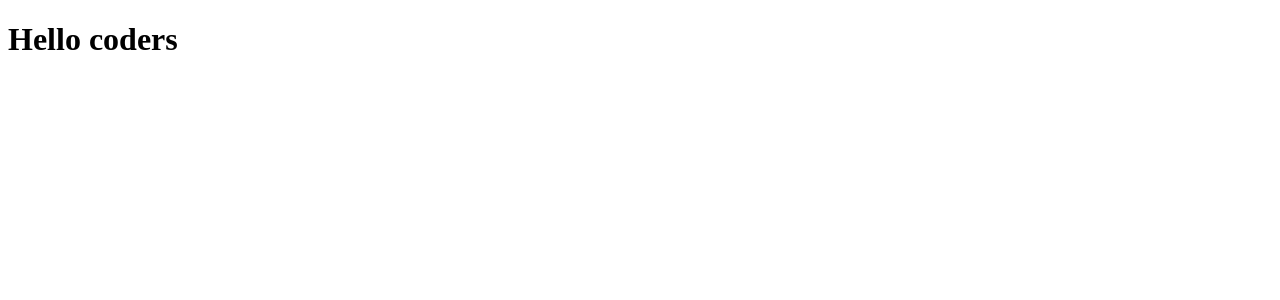
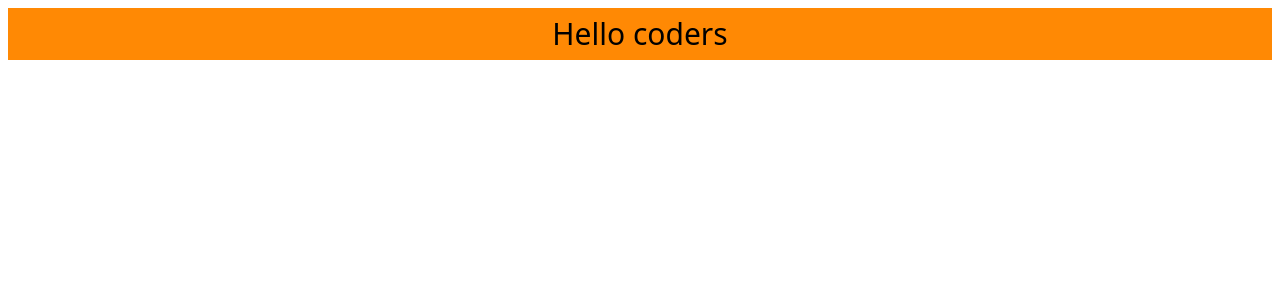
Before and after one commit to ig-ayush/password-generator, a React (Vite) app: page / in a window 1280 px wide. Shown: the top 300 px of the page. Built offline with nearby package versions, Linux system fonts and the light colour scheme.

Commit message:
tailwindCSS added

```diff
--- a/package.json
+++ b/package.json
@@ -15,13 +15,17 @@
   },
   "devDependencies": {
     "@eslint/js": "^9.25.0",
+    "@tailwindcss/postcss": "^4.1.6",
     "@types/react": "^19.1.2",
     "@types/react-dom": "^19.1.2",
     "@vitejs/plugin-react": "^4.4.1",
+    "autoprefixer": "^10.4.21",
     "eslint": "^9.25.0",
     "eslint-plugin-react-hooks": "^5.2.0",
     "eslint-plugin-react-refresh": "^0.4.19",
     "globals": "^16.0.0",
+    "postcss": "^8.5.3",
+    "tailwindcss": "^4.1.6",
     "vite": "^6.3.5"
   }
 }
--- /dev/null
+++ b/postcss.config.js
@@ -0,0 +1,7 @@
+// postcss.config.js
+import tailwindcss from "@tailwindcss/postcss";
+import autoprefixer from "autoprefixer";
+
+export default {
+  plugins: [tailwindcss(), autoprefixer()],
+};
--- a/src/App.jsx
+++ b/src/App.jsx
@@ -1,7 +1,7 @@
 function App() {
 
   return (
-    <h1>Hello coders</h1>
+    <h1 className="bg-orange-400 text-center text-3xl p-2 m-2">Hello coders</h1>
   )
 }
 
--- a/src/index.css
+++ b/src/index.css
@@ -0,0 +1 @@
+@import "tailwindcss";
--- /dev/null
+++ b/tailwind.config.js
@@ -0,0 +1,7 @@
+export default {
+  content: ["./index.html", "./src/**/*.{js,ts,jsx,tsx}"],
+  theme: {
+    extend: {},
+  },
+  plugins: [],
+};
```
Also changed, not shown: 1 other file (tests, documents, lock files or other folders).
